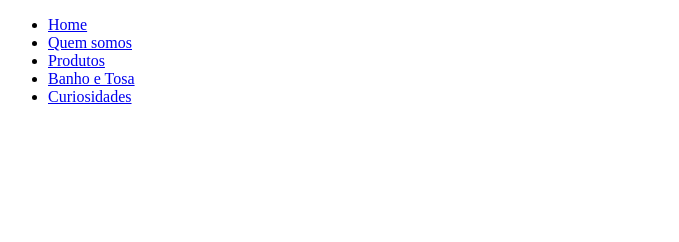
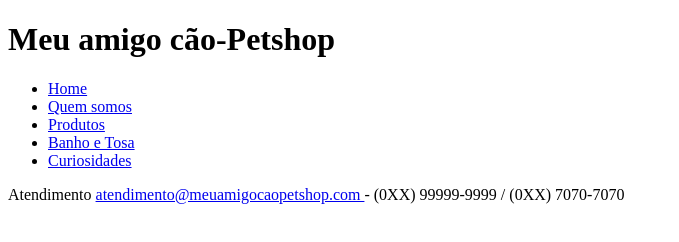
Before and after one commit to yasribe/html5-css3-senac, a plain HTML site: page projeto_inicio/index.html in a window 1280 px wide. Shown: the whole page, without its empty margins (0-679 px from the left). Drawn offline with Linux system fonts and the light colour scheme.

Commit message:
add informações

```diff
--- a/projeto_inicio/index.html
+++ b/projeto_inicio/index.html
@@ -7,6 +7,7 @@
     <title>Meu amigo cão - Petshop</title>
 </head>
 <body>
+    <h1>Meu amigo cão-Petshop</h1>
 <ul>
     <li><a href="index.html">Home</a></li>
     <li><a href="quem-somos.html">Quem somos</a></li>
@@ -14,5 +15,8 @@
     <li><a href="banho-e-tosa.html">Banho e Tosa</a></li>
     <li><a href="curiosidades.html">Curiosidades</a></li>
     </ul>
+    <p>Atendimento
+        <a href="malito:atendimento@meuamigocaopetshop.com">atendimento@meuamigocaopetshop.com </a> - (0XX) 99999-9999 / (0XX) 7070-7070 </p>
+
 </body>
 </html>
```
